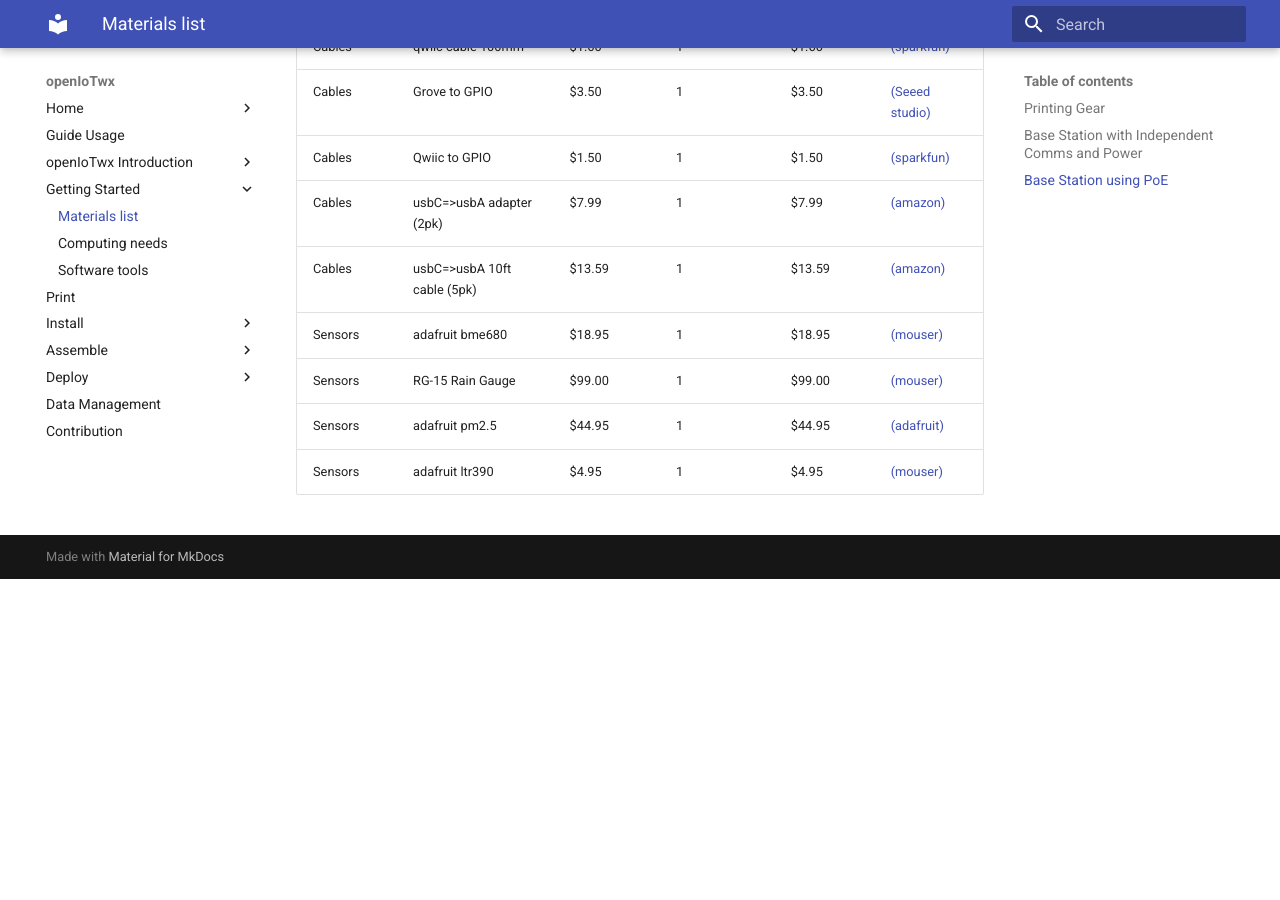
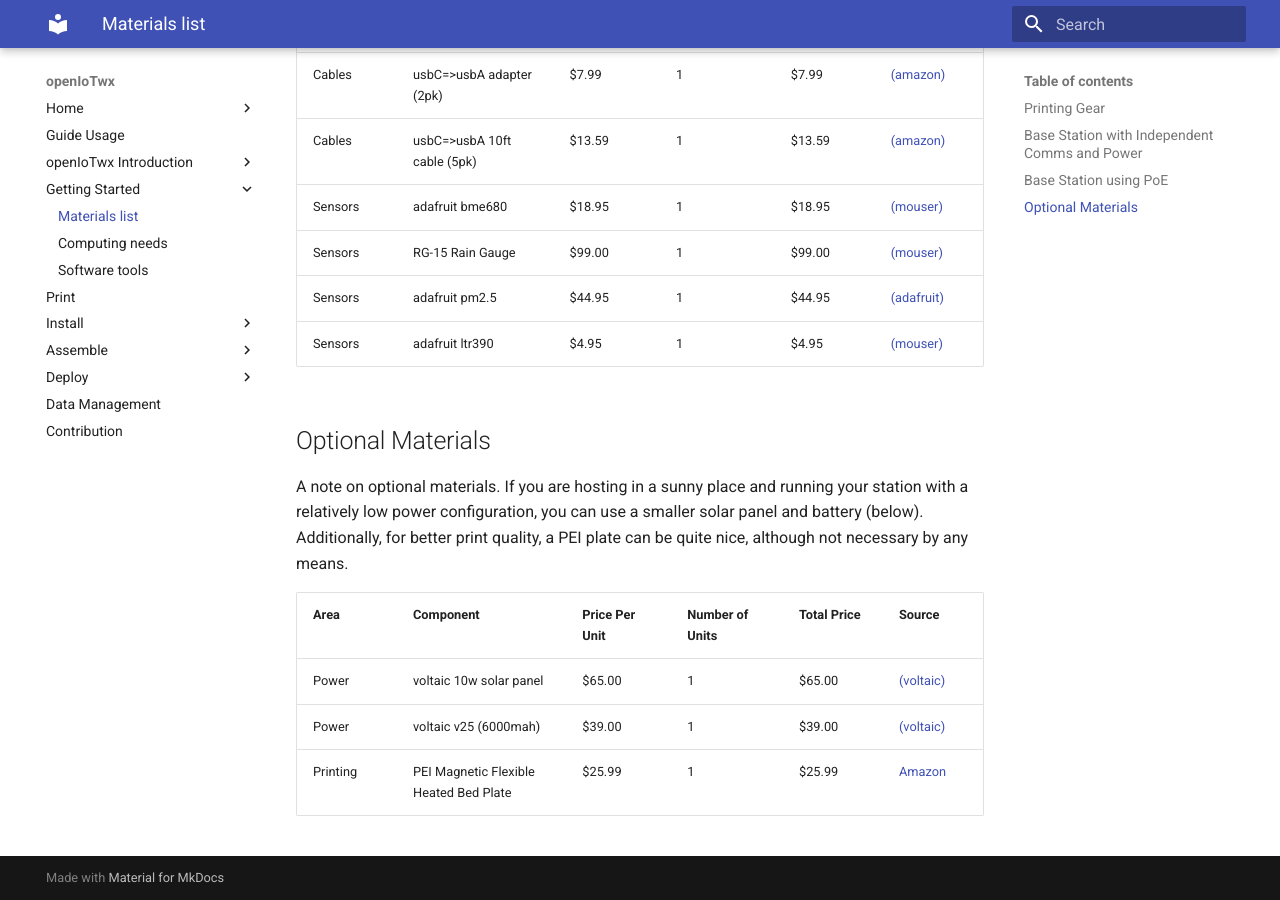
Before and after one commit to NCAR/openiotwx, an MkDocs documentation site: the page built from docs/getting-started/materials.md, in a window 1280 px wide and 900 px high, scrolled down 2486 px. Built offline with MkDocs 1.6.1 and Material for MkDocs 9.7.7, drawn with Linux system fonts in a browser that asks for light colours; before the commit the page ends 3065 px from its top, so only the background shows below that; some of the changed text lies outside the part shown.

Commit message:
more issues

```diff
--- a/docs/getting-started/materials.md
+++ b/docs/getting-started/materials.md
@@ -6,7 +6,6 @@
 included every sensor that we currently support for the station within this list. If you have other
 sensors you wish to include, we would be thrilled for you to modify the codebase and send us a pull request
 or send a comment to us via our [Contribution](../contribution.md) portal.
-
 
 ## Printing Gear
 
@@ -65,3 +61,15 @@
 |Sensors|RG-15 Rain Gauge|$99.00|1|$99.00|[(mouser)](https://www.mouser.com/ProductDetail/Seeed-Studio/114992321?qs=W%2FMpXkg%252BdQ4dWj25F6J2Gg%3D%3D)|
 |Sensors|adafruit pm2.5|$44.95|1|$44.95|[(adafruit)](https://www.adafruit.com/product/4632)|
 |Sensors|adafruit ltr390|$4.95|1|$4.95|[(mouser)](https://www.mouser.com/ProductDetail/Adafruit/4831?qs=pBJMDPsKWf1zkcVjRyCEJQ%3D%3D)|
+
+## Optional Materials
+
+A note on optional materials. If you are hosting in a sunny place and running your station with a relatively low
+power configuration, you can use a smaller solar panel and battery (below).
+Additionally, for better print quality, a PEI plate can be quite nice, although not necessary by any means.
+
+|Area|Component|Price Per Unit|Number of Units|Total Price|Source|
+|---|---|---|---|---|---|
+|Power|voltaic 10w solar panel|$65.00|1|$65.00|[(voltaic)](https://voltaicsystems.com/10-watt-panel-etfe/)|
+|Power|voltaic v25 (6000mah)|$39.00|1|$39.00|[(voltaic)](https://voltaicsystems.com/v25/)|
+| Printing | PEI Magnetic Flexible Heated Bed Plate | $25.99 | 1 | $25.99 | [Amazon](https://www.amazon.com/Magnetic-Flexible-Heated-235x235mm-Ender/dp/B09F6Q4CYM?th=1)|
```
Also changed, not shown: other parts of docs/getting-started/materials.md (+1 -4 lines), docs/contribution.md (+0 -1 lines).
